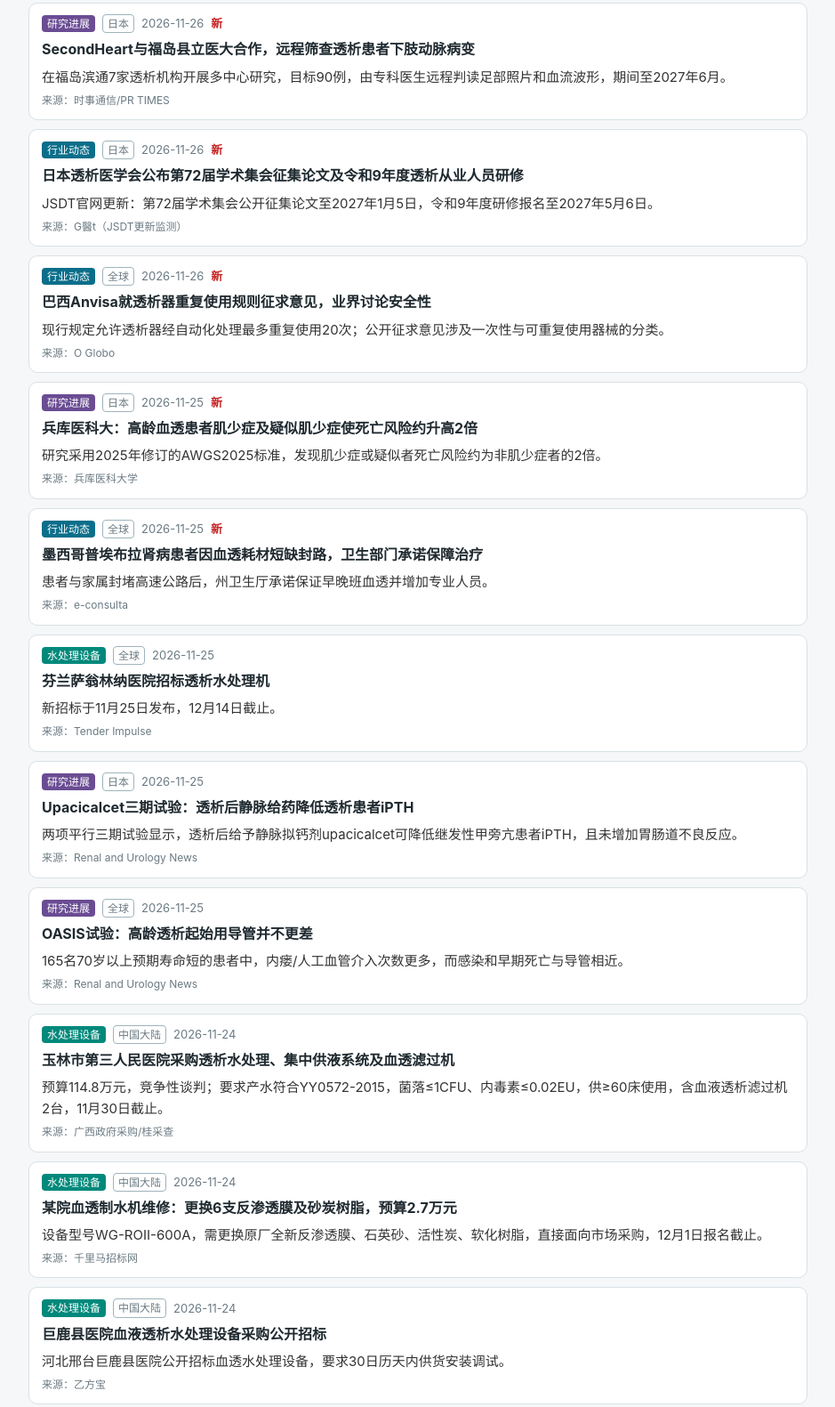
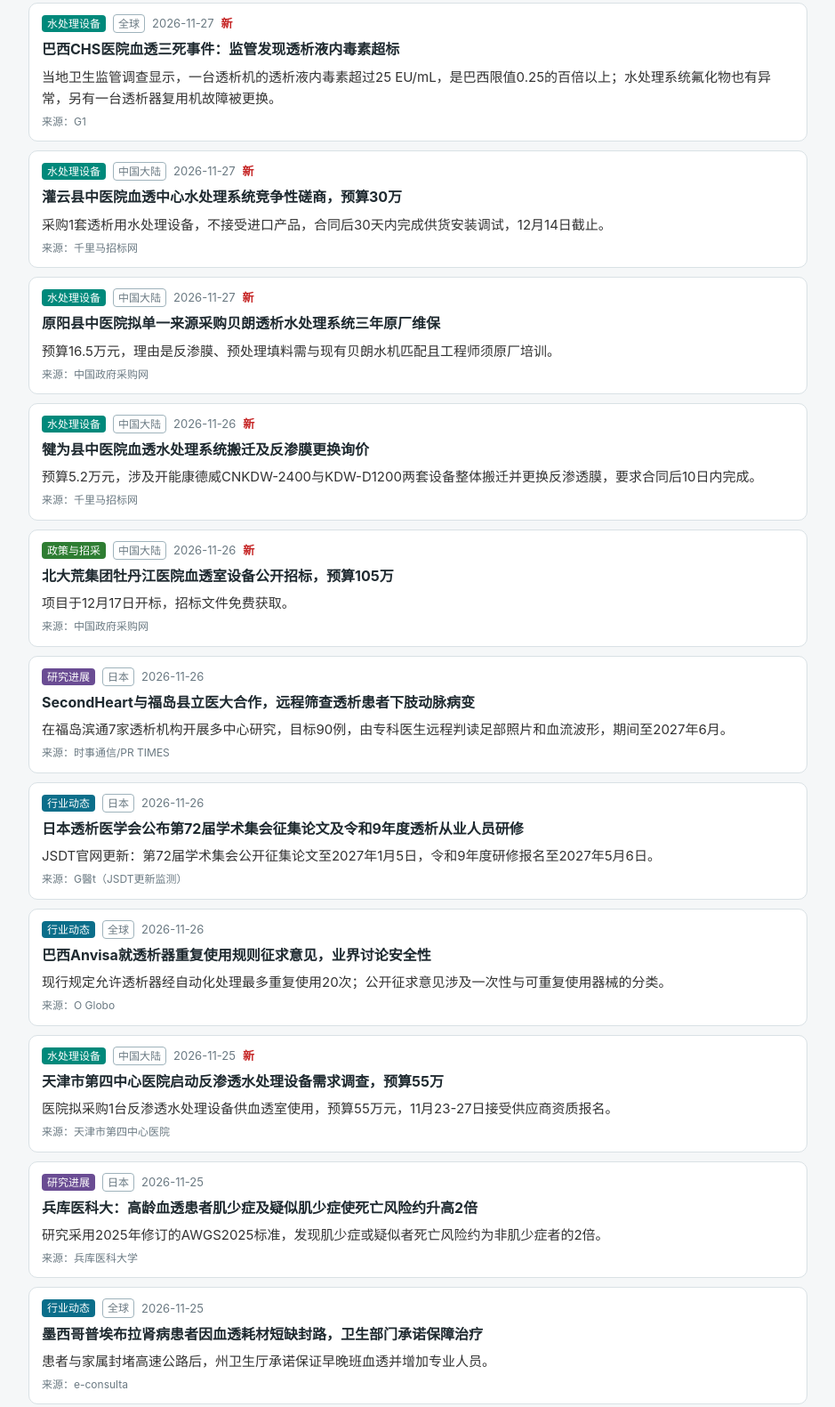
Before and after one commit to txjwx404-arch/txjwx404-arch.github.io, a plain HTML site: page news/index.html in a window 1280 px wide. Shown: the part 168-1749 px from the top of the page at 89% size, without its empty margins (170-1109 px from the left). Drawn offline with Linux system fonts and the light colour scheme.

Commit message:
news: update 2026-11-28

```diff
--- a/news/index.html
+++ b/news/index.html
@@ -9,12 +9,18 @@ main{max-width:900px;margin:0 auto;padding:12px}.card{background:#fff;border:1px
 .meta{font-size:13px;color:#6b7a83;display:flex;gap:8px;align-items:center}.tag{color:#fff;border-radius:4px;padding:0 6px;font-size:12px}
 .reg{border:1px solid #9fb3bc;border-radius:4px;padding:0 5px;font-size:12px}.new{color:#c62828;font-weight:600}h3{font-size:16px;margin:6px 0}h3 a{color:#1f2a30;text-decoration:none}p{margin:4px 0;color:#333}.src{font-size:12px;color:#6b7a83}
 footer{text-align:center;color:#6b7a83;font-size:12px;padding:20px}</style></head><body>
-<header><b>全球血透资讯</b><small>每日更新 · 最近更新 2026-11-27</small></header>
-<nav id="c"><button class="on" data-f="">全部分类</button><button data-f="召回与安全警示">召回与安全警示</button><button data-f="维修案例">维修案例</button><button data-f="水处理设备">水处理设备</button><button data-f="行业动态">行业动态</button><button data-f="政策与招采">政策与招采</button><button data-f="研究进展">研究进展</button></nav><nav id="r"><button class="on" data-r="">全部地区</button><button data-r="全球">全球</button><button data-r="中国大陆">中国大陆</button><button data-r="日本">日本</button><button data-r="台湾">台湾</button></nav><main><article class="card" data-cat="研究进展" data-reg="日本"><div class="meta"><span class="tag" style="background:#6a4c93">研究进展</span><span class="reg">日本</span><span>2026-11-26</span> <span class="new">新</span></div>
-<h3><a href="https://www.jiji.com/jc/article?g=prt&amp;k=000000030.000135007" target="_blank" rel="noopener">SecondHeart与福岛县立医大合作，远程筛查透析患者下肢动脉病变</a></h3><p>在福岛滨通7家透析机构开展多中心研究，目标90例，由专科医生远程判读足部照片和血流波形，期间至2027年6月。</p><div class="src">来源：时事通信/PR TIMES</div></article><article class="card" data-cat="行业动态" data-reg="日本"><div class="meta"><span class="tag" style="background:#0b6e8a">行业动态</span><span class="reg">日本</span><span>2026-11-26</span> <span class="new">新</span></div>
-<h3><a href="https://giiit.goudge.org/" target="_blank" rel="noopener">日本透析医学会公布第72届学术集会征集论文及令和9年度透析从业人员研修</a></h3><p>JSDT官网更新：第72届学术集会公开征集论文至2027年1月5日，令和9年度研修报名至2027年5月6日。</p><div class="src">来源：G醫t（JSDT更新监测）</div></article><article class="card" data-cat="行业动态" data-reg="全球"><div class="meta"><span class="tag" style="background:#0b6e8a">行业动态</span><span class="reg">全球</span><span>2026-11-26</span> <span class="new">新</span></div>
-<h3><a href="https://oglobo.globo.com/patrocinado/dino/noticia/2026/11/26/reuso-na-hemodialise-levanta-debate-sobre-seguranca-1.ghtml" target="_blank" rel="noopener">巴西Anvisa就透析器重复使用规则征求意见，业界讨论安全性</a></h3><p>现行规定允许透析器经自动化处理最多重复使用20次；公开征求意见涉及一次性与可重复使用器械的分类。</p><div class="src">来源：O Globo</div></article><article class="card" data-cat="研究进展" data-reg="日本"><div class="meta"><span class="tag" style="background:#6a4c93">研究进展</span><span class="reg">日本</span><span>2026-11-25</span> <span class="new">新</span></div>
-<h3><a href="https://www.hyo-med.ac.jp/corporation/publicity/news-releases/4080/" target="_blank" rel="noopener">兵库医科大：高龄血透患者肌少症及疑似肌少症使死亡风险约升高2倍</a></h3><p>研究采用2025年修订的AWGS2025标准，发现肌少症或疑似者死亡风险约为非肌少症者的2倍。</p><div class="src">来源：兵库医科大学</div></article><article class="card" data-cat="行业动态" data-reg="全球"><div class="meta"><span class="tag" style="background:#0b6e8a">行业动态</span><span class="reg">全球</span><span>2026-11-25</span> <span class="new">新</span></div>
+<header><b>全球血透资讯</b><small>每日更新 · 最近更新 2026-11-28</small></header>
+<nav id="c"><button class="on" data-f="">全部分类</button><button data-f="召回与安全警示">召回与安全警示</button><button data-f="维修案例">维修案例</button><button data-f="水处理设备">水处理设备</button><button data-f="行业动态">行业动态</button><button data-f="政策与招采">政策与招采</button><button data-f="研究进展">研究进展</button></nav><nav id="r"><button class="on" data-r="">全部地区</button><button data-r="全球">全球</button><button data-r="中国大陆">中国大陆</button><button data-r="日本">日本</button><button data-r="台湾">台湾</button></nav><main><article class="card" data-cat="水处理设备" data-reg="全球"><div class="meta"><span class="tag" style="background:#00897b">水处理设备</span><span class="reg">全球</span><span>2026-11-27</span> <span class="new">新</span></div>
+<h3><a href="https://g1.globo.com/sp/sorocaba-jundiai/noticia/2026/11/27/vigilancia-sanitaria-encontra-toxinas-bacterianas-em-maquina-de-hemodialise-chs.ghtml" target="_blank" rel="noopener">巴西CHS医院血透三死事件：监管发现透析液内毒素超标</a></h3><p>当地卫生监管调查显示，一台透析机的透析液内毒素超过25 EU/mL，是巴西限值0.25的百倍以上；水处理系统氟化物也有异常，另有一台透析器复用机故障被更换。</p><div class="src">来源：G1</div></article><article class="card" data-cat="水处理设备" data-reg="中国大陆"><div class="meta"><span class="tag" style="background:#00897b">水处理设备</span><span class="reg">中国大陆</span><span>2026-11-27</span> <span class="new">新</span></div>
+<h3><a href="https://www.qianlima.com/bid-652027076.html" target="_blank" rel="noopener">灌云县中医院血透中心水处理系统竞争性磋商，预算30万</a></h3><p>采购1套透析用水处理设备，不接受进口产品，合同后30天内完成供货安装调试，12月14日截止。</p><div class="src">来源：千里马招标网</div></article><article class="card" data-cat="水处理设备" data-reg="中国大陆"><div class="meta"><span class="tag" style="background:#00897b">水处理设备</span><span class="reg">中国大陆</span><span>2026-11-27</span> <span class="new">新</span></div>
+<h3><a href="http://www.ccgp.gov.cn/cggg/dfgg/dylygg/202611/t20261127_27767078.htm" target="_blank" rel="noopener">原阳县中医院拟单一来源采购贝朗透析水处理系统三年原厂维保</a></h3><p>预算16.5万元，理由是反渗膜、预处理填料需与现有贝朗水机匹配且工程师须原厂培训。</p><div class="src">来源：中国政府采购网</div></article><article class="card" data-cat="水处理设备" data-reg="中国大陆"><div class="meta"><span class="tag" style="background:#00897b">水处理设备</span><span class="reg">中国大陆</span><span>2026-11-26</span> <span class="new">新</span></div>
+<h3><a href="https://www.qianlima.com/bid-651219768.html" target="_blank" rel="noopener">犍为县中医院血透水处理系统搬迁及反渗膜更换询价</a></h3><p>预算5.2万元，涉及开能康德威CNKDW-2400与KDW-D1200两套设备整体搬迁并更换反渗透膜，要求合同后10日内完成。</p><div class="src">来源：千里马招标网</div></article><article class="card" data-cat="政策与招采" data-reg="中国大陆"><div class="meta"><span class="tag" style="background:#2e7d32">政策与招采</span><span class="reg">中国大陆</span><span>2026-11-26</span> <span class="new">新</span></div>
+<h3><a href="http://www.ccgp.gov.cn/cggg/zygg/gkzb/202611/t20261126_27759826.htm" target="_blank" rel="noopener">北大荒集团牡丹江医院血透室设备公开招标，预算105万</a></h3><p>项目于12月17日开标，招标文件免费获取。</p><div class="src">来源：中国政府采购网</div></article><article class="card" data-cat="研究进展" data-reg="日本"><div class="meta"><span class="tag" style="background:#6a4c93">研究进展</span><span class="reg">日本</span><span>2026-11-26</span></div>
+<h3><a href="https://www.jiji.com/jc/article?g=prt&amp;k=000000030.000135007" target="_blank" rel="noopener">SecondHeart与福岛县立医大合作，远程筛查透析患者下肢动脉病变</a></h3><p>在福岛滨通7家透析机构开展多中心研究，目标90例，由专科医生远程判读足部照片和血流波形，期间至2027年6月。</p><div class="src">来源：时事通信/PR TIMES</div></article><article class="card" data-cat="行业动态" data-reg="日本"><div class="meta"><span class="tag" style="background:#0b6e8a">行业动态</span><span class="reg">日本</span><span>2026-11-26</span></div>
+<h3><a href="https://giiit.goudge.org/" target="_blank" rel="noopener">日本透析医学会公布第72届学术集会征集论文及令和9年度透析从业人员研修</a></h3><p>JSDT官网更新：第72届学术集会公开征集论文至2027年1月5日，令和9年度研修报名至2027年5月6日。</p><div class="src">来源：G醫t（JSDT更新监测）</div></article><article class="card" data-cat="行业动态" data-reg="全球"><div class="meta"><span class="tag" style="background:#0b6e8a">行业动态</span><span class="reg">全球</span><span>2026-11-26</span></div>
+<h3><a href="https://oglobo.globo.com/patrocinado/dino/noticia/2026/11/26/reuso-na-hemodialise-levanta-debate-sobre-seguranca-1.ghtml" target="_blank" rel="noopener">巴西Anvisa就透析器重复使用规则征求意见，业界讨论安全性</a></h3><p>现行规定允许透析器经自动化处理最多重复使用20次；公开征求意见涉及一次性与可重复使用器械的分类。</p><div class="src">来源：O Globo</div></article><article class="card" data-cat="水处理设备" data-reg="中国大陆"><div class="meta"><span class="tag" style="background:#00897b">水处理设备</span><span class="reg">中国大陆</span><span>2026-11-25</span> <span class="new">新</span></div>
+<h3><a href="http://www.tj4thch.cn/system/2026/11/25/030204134.shtml" target="_blank" rel="noopener">天津市第四中心医院启动反渗透水处理设备需求调查，预算55万</a></h3><p>医院拟采购1台反渗透水处理设备供血透室使用，预算55万元，11月23-27日接受供应商资质报名。</p><div class="src">来源：天津市第四中心医院</div></article><article class="card" data-cat="研究进展" data-reg="日本"><div class="meta"><span class="tag" style="background:#6a4c93">研究进展</span><span class="reg">日本</span><span>2026-11-25</span></div>
+<h3><a href="https://www.hyo-med.ac.jp/corporation/publicity/news-releases/4080/" target="_blank" rel="noopener">兵库医科大：高龄血透患者肌少症及疑似肌少症使死亡风险约升高2倍</a></h3><p>研究采用2025年修订的AWGS2025标准，发现肌少症或疑似者死亡风险约为非肌少症者的2倍。</p><div class="src">来源：兵库医科大学</div></article><article class="card" data-cat="行业动态" data-reg="全球"><div class="meta"><span class="tag" style="background:#0b6e8a">行业动态</span><span class="reg">全球</span><span>2026-11-25</span></div>
 <h3><a href="https://www.e-consulta.com/salud/garantizaran-hemodialisis-y-personal-en-puebla-tras-protesta" target="_blank" rel="noopener">墨西哥普埃布拉肾病患者因血透耗材短缺封路，卫生部门承诺保障治疗</a></h3><p>患者与家属封堵高速公路后，州卫生厅承诺保证早晚班血透并增加专业人员。</p><div class="src">来源：e-consulta</div></article><article class="card" data-cat="水处理设备" data-reg="全球"><div class="meta"><span class="tag" style="background:#00897b">水处理设备</span><span class="reg">全球</span><span>2026-11-25</span></div>
 <h3><a href="https://tenderimpulse.com/government-tenders/finland/dialysis-water-machine-for-savonlinna-hospital-new-tender-16803362" target="_blank" rel="noopener">芬兰萨翁林纳医院招标透析水处理机</a></h3><p>新招标于11月25日发布，12月14日截止。</p><div class="src">来源：Tender Impulse</div></article><article class="card" data-cat="研究进展" data-reg="日本"><div class="meta"><span class="tag" style="background:#6a4c93">研究进展</span><span class="reg">日本</span><span>2026-11-25</span></div>
 <h3><a href="https://www.renalandurologynews.com/reports/hyperparathyroidism-hemodialysis-phase-3-trials-upacicalcet-efficacy/" target="_blank" rel="noopener">Upacicalcet三期试验：透析后静脉给药降低透析患者iPTH</a></h3><p>两项平行三期试验显示，透析后给予静脉拟钙剂upacicalcet可降低继发性甲旁亢患者iPTH，且未增加胃肠道不良反应。</p><div class="src">来源：Renal and Urology News</div></article><article class="card" data-cat="研究进展" data-reg="全球"><div class="meta"><span class="tag" style="background:#6a4c93">研究进展</span><span class="reg">全球</span><span>2026-11-25</span></div>
@@ -45,7 +51,7 @@ footer{text-align:center;color:#6b7a83;font-size:12px;padding:20px}</style></hea
 <h3><a href="https://www.baogao.com/zhaobiao/a344dece-8a19-4678-bee2-069e515b5008.html" target="_blank" rel="noopener">淳安县第二人民医院血透水处理设备34.6万中标</a></h3><p>杭州天创TCH-ROII/3型血液透析用制水设备1台，杭州得文贸易中标。</p><div class="src">来源：报告网</div></article><article class="card" data-cat="水处理设备" data-reg="中国大陆"><div class="meta"><span class="tag" style="background:#00897b">水处理设备</span><span class="reg">中国大陆</span><span>2026-11-20</span></div>
 <h3><a href="https://www.ahzb.net/info/china/134003339.html" target="_blank" rel="noopener">盘锦市中心医院血液透析水处理设备招标，预算385万元</a></h3><p>项目编号JH26-211100-12153，预算385万元，12月15日开标，招标文件免费获取。</p><div class="src">来源：安华招标</div></article><article class="card" data-cat="水处理设备" data-reg="中国大陆"><div class="meta"><span class="tag" style="background:#00897b">水处理设备</span><span class="reg">中国大陆</span><span>2026-11-20</span></div>
 <h3><a href="http://www.ccgp.gov.cn/cggg/zygg/zbgg/202611/t20261120_27726379.htm" target="_blank" rel="noopener">东南大学附属中大医院透析用水处理项目中标126万元</a></h3><p>南京君康医疗科技有限公司中标，金额126万元。</p><div class="src">来源：中国政府采购网</div></article><article class="card" data-cat="水处理设备" data-reg="中国大陆"><div class="meta"><span class="tag" style="background:#00897b">水处理设备</span><span class="reg">中国大陆</span><span>2026-11-20</span></div>
-<h3><a href="https://m.yfbzb.com/inviteBid/detail/20261120_649794148.html" target="_blank" rel="noopener">潜江市中心医院新院区采购透析水处理系统，要求含热消毒</a></h3><p>预算102.7万元，采购水处理系统和集中供液系统各1套，要求水处理系统注册证内容包含热消毒装置。</p><div class="src">来源：乙方宝</div></article><article class="card" data-cat="召回与安全警示" data-reg="全球"><div class="meta"><span class="tag" style="background:#c62828">召回与安全警示</span><span class="reg">全球</span><span>2026-11-19</span> <span class="new">新</span></div>
+<h3><a href="https://m.yfbzb.com/inviteBid/detail/20261120_649794148.html" target="_blank" rel="noopener">潜江市中心医院新院区采购透析水处理系统，要求含热消毒</a></h3><p>预算102.7万元，采购水处理系统和集中供液系统各1套，要求水处理系统注册证内容包含热消毒装置。</p><div class="src">来源：乙方宝</div></article><article class="card" data-cat="召回与安全警示" data-reg="全球"><div class="meta"><span class="tag" style="background:#c62828">召回与安全警示</span><span class="reg">全球</span><span>2026-11-19</span></div>
 <h3><a href="https://www.fda.gov/medical-devices/medical-device-safety/medical-device-recalls-and-early-alerts" target="_blank" rel="noopener">FDA早期警示：Outset Medical更新Tablo控制台及带预过滤抽屉TabloCart的使用说明</a></h3><p>FDA将Outset Medical Tablo血透系统的使用说明更新列为早期警示，目前仍在收集信息，使用该系统的单位应关注厂家通知。</p><div class="src">来源：FDA</div></article><article class="card" data-cat="行业动态" data-reg="全球"><div class="meta"><span class="tag" style="background:#0b6e8a">行业动态</span><span class="reg">全球</span><span>2026-11-19</span></div>
 <h3><a href="https://biobuzz.io/news/humacyte-submits-supplemental-biologics-license-application-to-fda-for-the-acellular-tissue/" target="_blank" rel="noopener">Humacyte向FDA提交透析通路用人工血管sBLA</a></h3><p>Humacyte基于三项III期研究，申请把无细胞组织工程血管（ATEV）用于血透动静脉通路，作为第二个获批适应症。</p><div class="src">来源：BioBuzz/GlobeNewswire</div></article><article class="card" data-cat="研究进展" data-reg="全球"><div class="meta"><span class="tag" style="background:#6a4c93">研究进展</span><span class="reg">全球</span><span>2026-11-19</span></div>
 <h3><a href="https://investors.humacyte.com/news-releases/news-release-details/humacyte-submits-supplemental-biologics-license-application-fda" target="_blank" rel="noopener">Humacyte向FDA递交人工血管ATEV用于血透通路的sBLA</a></h3><p>Humacyte提交补充生物制品许可申请，希望将无细胞组织工程血管用于动静脉瘘成熟失败风险较高的血透患者，并申请优先审评，依据为三项III期研究。</p><div class="src">来源：Humacyte</div></article><article class="card" data-cat="水处理设备" data-reg="中国大陆"><div class="meta"><span class="tag" style="background:#00897b">水处理设备</span><span class="reg">中国大陆</span><span>2026-11-19</span></div>
@@ -386,9 +392,7 @@ footer{text-align:center;color:#6b7a83;font-size:12px;padding:20px}</style></hea
 <h3><a href="https://www.accessdata.fda.gov/scripts/ires/index.cfm?Event=99700" target="_blank" rel="noopener">费森尤斯 Combiset 血液透析血路管（含预冲装置与压力传感器）发出 IFU 提醒，Class II</a></h3><p>FDA 记录显示，费森尤斯 Renal Therapies Group 对 Combiset 血液透析血路管套件发出通告，提示临床重新阅读使用说明，并严格按步骤完成治疗准备与操作。分级为 Class II，在美国全国范围销售。</p><div class="src">来源：FDA / The Clinical Times</div></article><article class="card" data-cat="召回与安全警示" data-reg="日本"><div class="meta"><span class="tag" style="background:#c62828">召回与安全警示</span><span class="reg">日本</span><span>2026-09-30</span></div>
 <h3><a href="https://pharma-works.com/news/recall/b7d71c639101fbe197bf70c0c349385309de64ba" target="_blank" rel="noopener">扶桑药品「Kindaly 透析剂 5E」Class II 自主回收</a></h3><p>稳定性试验第 18 个月发现葡萄糖分解物 5-HMF 超出批准规格，2024-08 至 2025-06 出货的多个批次被回收。厂家称未见健康损害、风险低，已逐一通知交货机构。</p><div class="src">来源：PMDA / Pharma Works</div></article><article class="card" data-cat="水处理设备" data-reg="中国大陆"><div class="meta"><span class="tag" style="background:#00897b">水处理设备</span><span class="reg">中国大陆</span><span>2026-09-30</span></div>
 <h3><a href="https://www.jiancezhaobiao.com/news-8829995d9e42a139d003dace8d9bf850/" target="_blank" rel="noopener">辽宁电力中心医院招标更换费森尤斯 AquaB plus 2500 预处理滤材</a></h3><p>最高限价 7.4 万元，内容含石英砂、椰壳活性炭、软化树脂更换，旧料清运、系统冲洗、化学消毒、整机调试和水质检测，出水须符合 YY 0572-2015。可作为预处理滤材更换的工作范围参考。</p><div class="src">来源：检测招标网</div></article><article class="card" data-cat="水处理设备" data-reg="中国大陆"><div class="meta"><span class="tag" style="background:#00897b">水处理设备</span><span class="reg">中国大陆</span><span>2026-09-30</span></div>
-<h3><a href="https://www.yiliaozhaobiao.com/news-c647d25a6ae6714b1fd5e6e4ce255d05/" target="_blank" rel="noopener">克拉玛依独山子人民医院血透水处理反渗膜采购（二次竞价）</a></h3><p>采购 RO 反渗膜 5 根，预算 4.75 万元。</p><div class="src">来源：医疗招标网</div></article><article class="card" data-cat="政策与招采" data-reg="中国大陆"><div class="meta"><span class="tag" style="background:#2e7d32">政策与招采</span><span class="reg">中国大陆</span><span>2026-09-28</span></div>
-<h3><a href="https://www.pharnexcloud.com/data/zcfg_aa0749d12839b93705348f5910cc8f13.html" target="_blank" rel="noopener">湖南出台慢性肾衰门诊透析慢特病待遇办法（湘医保发〔2026〕38号）</a></h3><p>腹透限额 5000 元/月、结肠透析 2000 元/月、药物治疗 600 元/月，待遇有效期三年。</p><div class="src">来源：摩熵医药</div></article><article class="card" data-cat="水处理设备" data-reg="中国大陆"><div class="meta"><span class="tag" style="background:#00897b">水处理设备</span><span class="reg">中国大陆</span><span>2026-09-28</span></div>
-<h3><a href="https://bbda.com/bidDetail/7f33d0761484ea66590fa12dfddf2225715737a726cc5a8c40f60c1fb9f7262b.html" target="_blank" rel="noopener">榆中县血透室水处理系统合同：14.68 万元，二级产水 ≥500 L/h</a></h3><p>参数要求符合 YY 0793.1 和 YY 0572-2015，细菌 ≤1 CFU/mL、内毒素 ≤0.25 EU/mL，脱盐率 &gt;99%，原水回收率 &gt;65%，带废水智能回收。</p><div class="src">来源：标标达</div></article></main>
+<h3><a href="https://www.yiliaozhaobiao.com/news-c647d25a6ae6714b1fd5e6e4ce255d05/" target="_blank" rel="noopener">克拉玛依独山子人民医院血透水处理反渗膜采购（二次竞价）</a></h3><p>采购 RO 反渗膜 5 根，预算 4.75 万元。</p><div class="src">来源：医疗招标网</div></article></main>
 <footer>内容由 Hark 自动整理自公开来源，仅供参考；维修操作请以厂家手册为准，维修后须按规定校准和安全检测。</footer>
 <script>let fc='',fr='';function ap(){document.querySelectorAll('.card').forEach(c=>c.style.display=(!fc||c.dataset.cat===fc)&&(!fr||c.dataset.reg===fr)?'':'none')}
 document.querySelectorAll('#c button').forEach(b=>b.onclick=()=>{document.querySelectorAll('#c button').forEach(x=>x.classList.remove('on'));b.classList.add('on');fc=b.dataset.f;ap()});
```
